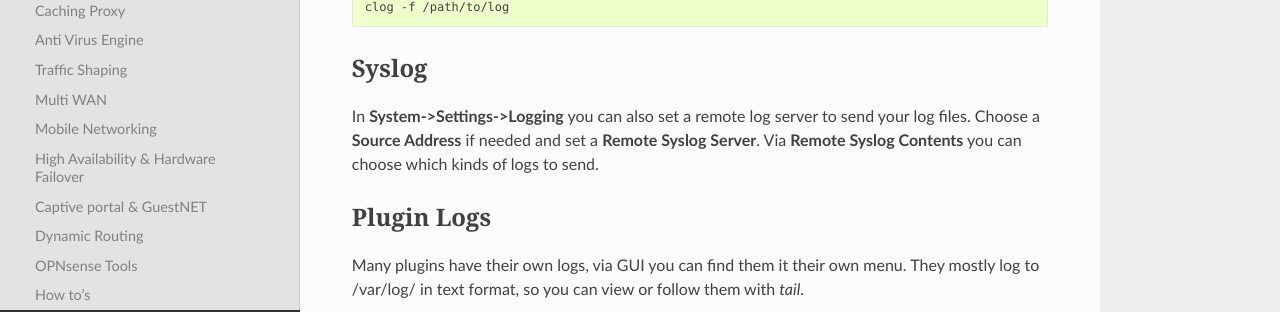
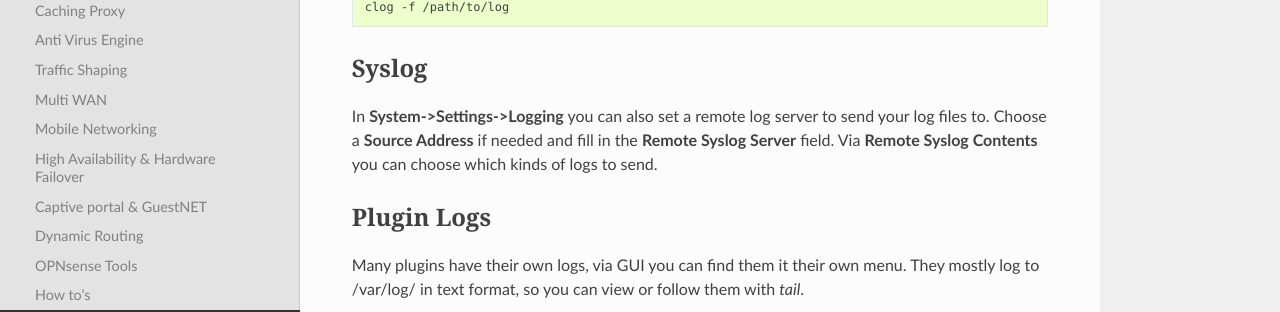
Before and after one commit to opnsense/docs, a Sphinx documentation site: the page built from source/manual/logging.rst, in a window 1280 px wide and 900 px high, scrolled down 1911 px. Shown: the part 410-722 px from the top of the window. Built offline with Sphinx 7.4.7 and the Read the Docs theme 2.0.0, drawn with Linux system fonts in a browser that asks for light colours; nearby versions of some CDN libraries; some web fonts are replaced; library files that are not in the unit come from our copies.

Commit message:
Update source/manual/logging.rst
Co-Authored-By: mimugmail <m.muenz@gmail.com>

```diff
--- a/source/manual/logging.rst
+++ b/source/manual/logging.rst
@@ -124,7 +124,7 @@
 ------
 
 In **System->Settings->Logging** you can also set a remote log server to send
-your log files. Choose a **Source Address** if needed and set a **Remote Syslog Server**.
+your log files to. Choose a **Source Address** if needed and fill in the **Remote Syslog Server** field.
 Via **Remote Syslog Contents** you can choose which kinds of logs to send.
 
 -----------
```
